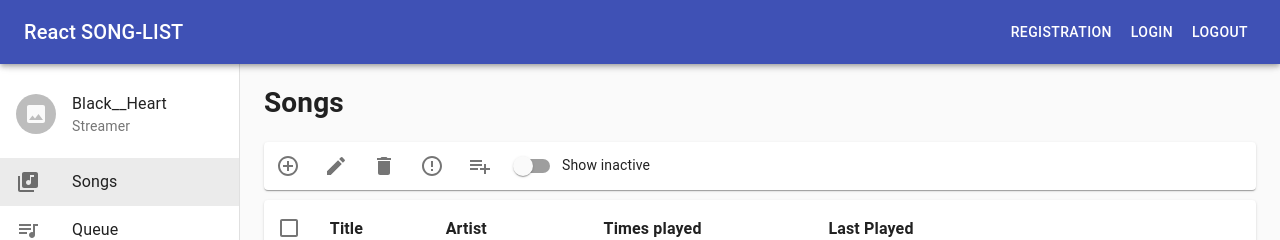
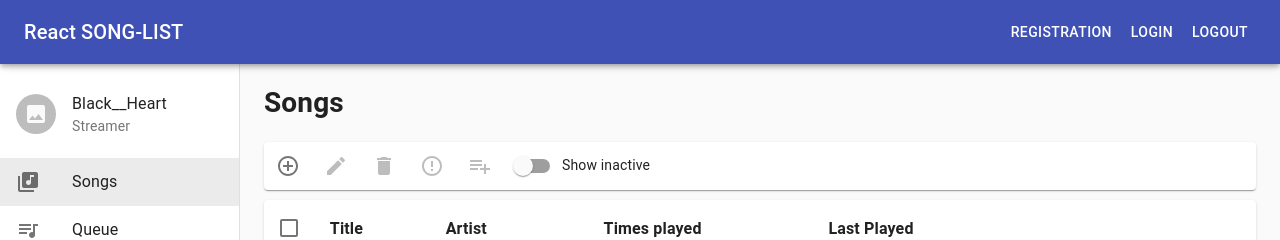
Before and after one commit to BlackHeart426/react-songlist, a React (Create React App) app: page /songs in a window 1280 px wide. Shown: the top 240 px of the page. Built offline with nearby package versions, Linux system fonts and the light colour scheme.

Commit message:
show button songtool

```diff
--- a/src/companents/PageToolbar/PTBSongs/PTBSongs.js
+++ b/src/companents/PageToolbar/PTBSongs/PTBSongs.js
@@ -1,11 +1,12 @@
 import {Card} from "@material-ui/core";
-import React from "react";
+import React, {useContext} from "react";
 import {AddSongs} from "./Tools/AddSongs";
 import {EditSongs} from "./Tools/EditSongs";
 import {RemoveSongs} from "./Tools/RemoveSongs";
 import {DetailSongs} from "./Tools/DetailSongs";
 import {AddInQueueSongs} from "./Tools/AddInQueueSongs";
 import {SwitchActiveSongs} from "./Tools/SwitchActiveSongs";
+import {SongsContext} from "../../../contex/module/songs/songsContext";
 
 
 let mbt10 = {
@@ -15,15 +16,16 @@ let mbt10 = {
 
 export const PTBSongs = (props) => {
     const {showActive, onActive} = props
-
+    const {selected} = useContext(SongsContext)
+    const lenSelected = selected.length;
     return (
         <>
             <Card style={mbt10}>
-                <AddSongs/>
-                <EditSongs/>
-                <RemoveSongs/>
-                <DetailSongs/>
-                <AddInQueueSongs/>
+                <AddSongs selected={lenSelected}/>
+                <EditSongs selected={lenSelected}/>
+                <RemoveSongs selected={lenSelected}/>
+                <DetailSongs selected={lenSelected}/>
+                <AddInQueueSongs selected={lenSelected}/>
                 <SwitchActiveSongs showActive={showActive} onActive = {onActive}/>
             </Card>
 
--- a/src/companents/PageToolbar/PTBSongs/Tools/AddInQueueSongs.js
+++ b/src/companents/PageToolbar/PTBSongs/Tools/AddInQueueSongs.js
@@ -3,17 +3,22 @@ import React, {useContext, useEffect, useState} from "react";
 import {SongsContext} from "../../../../contex/module/songs/songsContext";
 import PlaylistAddIcon from "@material-ui/icons/PlaylistAdd";
 
-export const AddInQueueSongs = () => {
+export const AddInQueueSongs = (props) => {
     const [dialogOpened, setDialogOpened] = useState(false);
     const {rowsContext} = useContext(SongsContext)
+    const {selected} = props;
 
     const addItemToRows = () => {
         setDialogOpened(true)
     }
 
+    function showButton(selected) {
+        return selected == 1 ? false : true
+    }
+
     return (
         <>
-            <IconButton onClick={addItemToRows}>
+            <IconButton onClick={addItemToRows} disabled={showButton(selected)}>
                 <PlaylistAddIcon />
             </IconButton>
         </>
--- a/src/companents/PageToolbar/PTBSongs/Tools/AddSongs.js
+++ b/src/companents/PageToolbar/PTBSongs/Tools/AddSongs.js
@@ -7,13 +7,19 @@ import {requestHandler} from "../../../../actionPage/Songs/rows";
 import {createData} from "../../../../page/Songs";
 import * as shortid from "shortid";
 
-export const AddSongs = () => {
+export const AddSongs = (props) => {
 
     const [dialogOpened, setDialogOpened] = useState(false);
     const {songData, addSong} = useContext(SongsContext)
+    const {selected} = props;
 
     const openDialog = () => {
         setDialogOpened(true)
+    }
+
+    function showButton(selected) {
+        console.log('lenSelected', selected)
+        return selected == 0 ? false : true
     }
 
     const addRowsSong = (property) => {
@@ -40,7 +46,7 @@ export const AddSongs = () => {
 
     return (
         <>
-            <IconButton onClick={openDialog}>
+            <IconButton onClick={openDialog} disabled={showButton(selected)}>
                 <ControlPointIcon />
             </IconButton>
             <DialogSongs onAddSongs={ addRowsSong } show={ dialogOpened } onHide={ () => setDialogOpened(false) }/>
--- a/src/companents/PageToolbar/PTBSongs/Tools/DetailSongs.js
+++ b/src/companents/PageToolbar/PTBSongs/Tools/DetailSongs.js
@@ -3,17 +3,23 @@ import React, {useContext, useEffect, useState} from "react";
 import {SongsContext} from "../../../../contex/module/songs/songsContext";
 import ErrorOutlineIcon from "@material-ui/icons/ErrorOutline";
 
-export const DetailSongs = () => {
+export const DetailSongs = (props) => {
     const [dialogOpened, setDialogOpened] = useState(false);
     const {rowsContext} = useContext(SongsContext)
+    const {selected} = props;
 
     const addItemToRows = () => {
         setDialogOpened(true)
     }
 
+
+    function showButton(selected) {
+        return selected == 1 ? false : true
+    }
+
     return (
         <>
-            <IconButton onClick={addItemToRows}>
+            <IconButton onClick={addItemToRows} disabled={showButton(selected)}>
                 <ErrorOutlineIcon />
             </IconButton>
         </>
--- a/src/companents/PageToolbar/PTBSongs/Tools/EditSongs.js
+++ b/src/companents/PageToolbar/PTBSongs/Tools/EditSongs.js
@@ -3,9 +3,15 @@ import React, {useContext, useEffect, useState} from "react";
 import {SongsContext} from "../../../../contex/module/songs/songsContext";
 import EditIcon from "@material-ui/icons/Edit";
 
-export const EditSongs = () => {
+export const EditSongs = (props) => {
     const [dialogOpened, setDialogOpened] = useState(false);
     const {rowsContext} = useContext(SongsContext)
+    const {selected} = props;
+
+
+    function showButton(selected) {
+        return selected == 1 ? false : true
+    }
 
     const addItemToRows = () => {
         setDialogOpened(true)
@@ -13,7 +19,7 @@ export const EditSongs = () => {
 
     return (
         <>
-            <IconButton onClick={addItemToRows}>
+            <IconButton onClick={addItemToRows} disabled={showButton(selected)}>
                 <EditIcon />
             </IconButton>
         </>
--- a/src/companents/PageToolbar/PTBSongs/Tools/RemoveSongs.js
+++ b/src/companents/PageToolbar/PTBSongs/Tools/RemoveSongs.js
@@ -9,15 +9,15 @@ let paramTest = {
     artist: '30 sec'
 }
 
-export const RemoveSongs = () => {
+export const RemoveSongs = (props) => {
     const testForm = {
         data: [],
         active: false,
         selected: null
     }
     const [test, setTest] = useState(testForm);
-    // const {rowsSongs, removeSong} = useContext(SongsContext)
     const [confirmOpened, setConfirmOpened] = React.useState(false);
+    const {selected} = props;
     const dataToConfirm = {
         title: 'Are you sure you want to delete these song?',
         content: <div><p>Title: <strong>{paramTest.title}</strong></p><p>Artist: <strong>{paramTest.artist}</strong></p></div>
@@ -34,6 +34,11 @@ export const RemoveSongs = () => {
         console.log(test)
     }
 
+    function showButton(selected) {
+        return selected != 0 ? false : true
+    }
+
+
     const handlerRemoveSong = (props) => {
         // removeSong()
         console.log(props)
@@ -41,7 +46,7 @@ export const RemoveSongs = () => {
 
     return (
         <>
-            <IconButton onClick={handlerOpenConfirm}>
+            <IconButton onClick={handlerOpenConfirm} disabled={showButton(selected)}>
                 <DeleteIcon />
             </IconButton>
             <Confirm
--- a/src/contex/module/songs/SongsState.js
+++ b/src/contex/module/songs/SongsState.js
@@ -50,7 +50,14 @@ export const SongsState = ({children}) => {
 
     return (
         <SongsContext.Provider value={{
-            setSongData, addSong, songData: state, toggleActive, setSelected
+            setSongData,
+            addSong,
+            listSong: state.list,
+            selected: state.selected,
+            active: state.active,
+            songData: state,
+            toggleActive,
+            setSelected
         }}>
             {children}
         </SongsContext.Provider>
```
